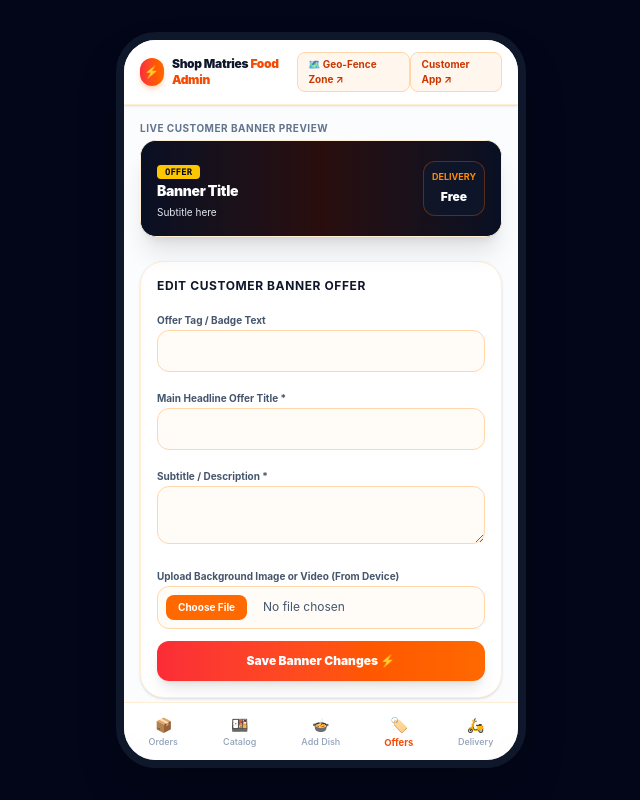
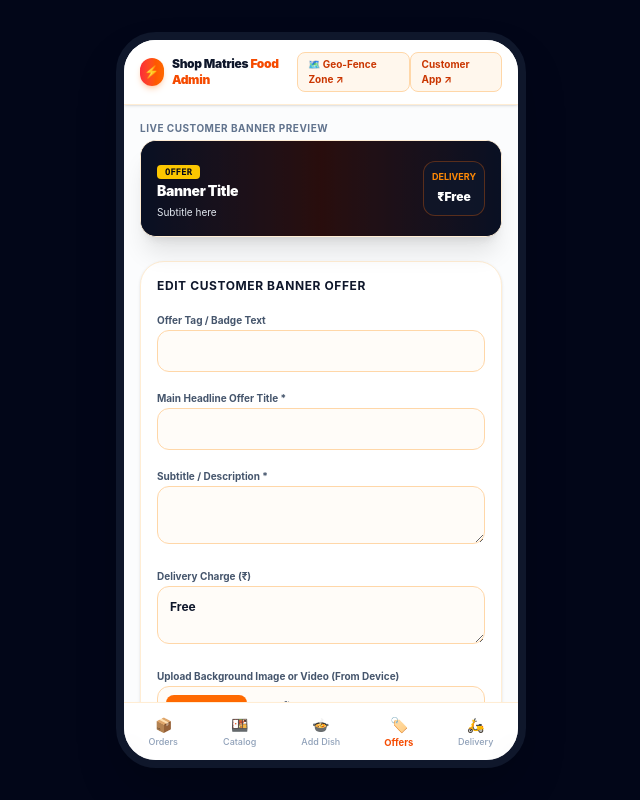
Before and after one commit to aishgowda06-crypto/Admin-, a Next.js app: page /offers in a window 1280 px wide. Shown: the whole page, without its empty margins (319-959 px from the left). Built offline with nearby package versions, Linux system fonts and the light colour scheme; no server answers.

Commit message:
Update admin full code

```diff
--- a/src/app/offers/page.js
+++ b/src/app/offers/page.js
@@ -146,7 +146,7 @@ export default function AdminOffersPage() {
 
           <div className="z-10 text-center bg-slate-900/80 border border-orange-500/30 p-2 rounded-xl backdrop-blur-md">
             <span className="text-[9px] font-bold text-orange-400 uppercase block">Delivery</span>
-            <span className="text-xs font-black">{offer.Delivery}</span>
+            <span className="text-xs font-black">₹{offer.Delivery}</span>
           </div>
         </div>
       </div>
@@ -192,6 +192,18 @@ export default function AdminOffersPage() {
             required
           />
         </div>
+
+        <div className="space-y-1">
+  <label className="text-[10px] font-bold text-slate-600">Delivery Charge (₹)</label>
+  <textarea
+    rows={2}
+    placeholder="e.g. ₹30 or Free"
+    value={offer.Delivery}
+    onChange={(e) => setOffer({ ...offer, Delivery: e.target.value })}
+    className="w-full bg-orange-50/40 border border-orange-200 text-slate-900 text-xs rounded-xl p-3 focus:outline-none focus:border-orange-500 font-bold"
+    required
+  />
+</div>
 
         <div className="space-y-1">
           <label className="text-[10px] font-bold text-slate-600">Upload Background Image or Video (From Device)</label>
```
